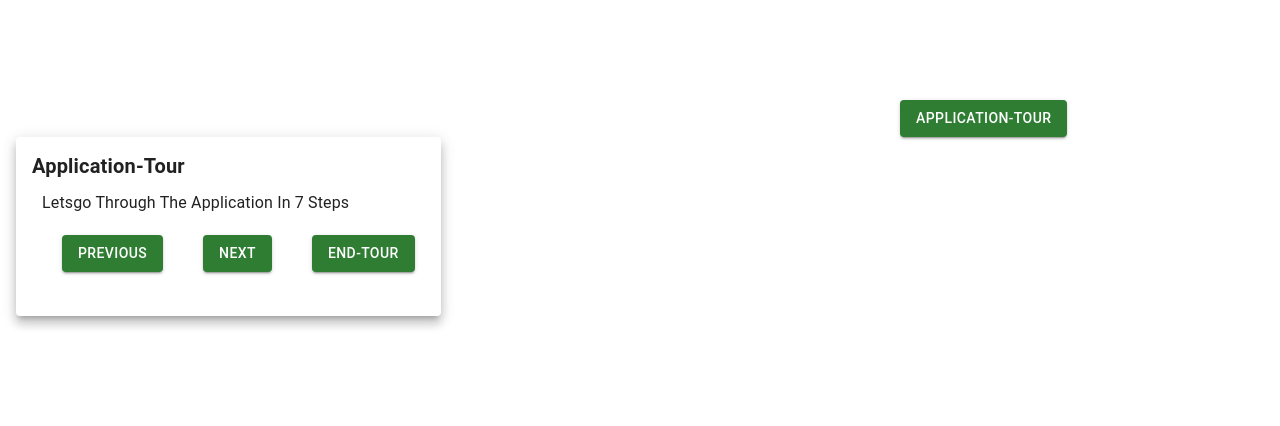
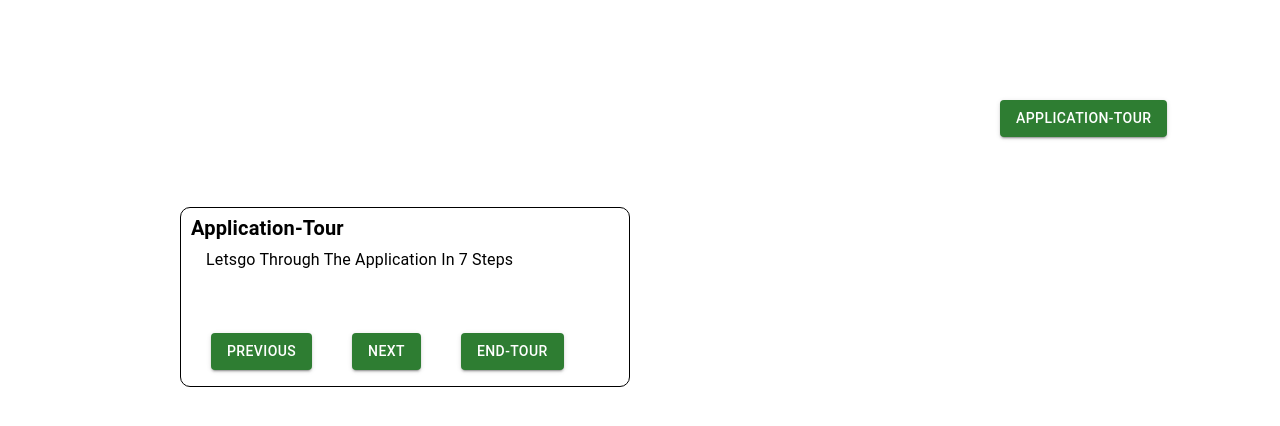
Before and after one commit to laksh-08/my-tour, a React (Create React App) app: page / in a window 1280 px wide. Both pictures are taken after a click on the button "APPLICATION-TOUR". Shown: the top 426 px of the page. Built offline with nearby package versions, Linux system fonts and the light colour scheme.

Commit message:
New Click file

```diff
--- a/src/Components/Step.js
+++ b/src/Components/Step.js
@@ -1,34 +1,32 @@
 import {useState} from 'react';
-import { MenuItem,Menu} from '@mui/material';
 import {Application} from './style';
 import Button from '@mui/material/Button';
 import TextMobileStepper from './Tour';
+import Grid from '@mui/material/Grid';
+import * as React from 'react';
+import Popper from '@mui/material/Popper';
 
-export default
 
-function TextMobile(){
-const [anchor,setAnchor]= useState(0);
-const open=Boolean(anchor);
-const handleClick=(event)=>{
-    setAnchor(event.currentTarget);
-};
-const handleClose=()=>{
-    setAnchor(+1);
-}
-return(
-<div>
-<Button variant="contained"  color="success" onClick={handleClick} sx={Application.box}> Application-Tour </Button>
-    <Menu anchor={anchor}
-    open={open}
-    onClose={handleClose}>
 
-        <MenuItem onClick={handleClose}disableRipple>
+    export default function SimplePopper() {
+      const [anchorEl, setAnchorEl] = useState(0);
 
-            {/* Render Tour.js File*/}
+      const handleClick = (event) => {
+        setAnchorEl(anchorEl ? false : event.currentTarget);
+      };
 
-            <TextMobileStepper />
-        </MenuItem>
-    </Menu>
-</div>
-)
+      const open = Boolean(anchorEl);
+      const id = open ? 'simple-popper' : undefined;
+
+      return (
+        <Grid>
+           <Button variant="contained"  color="success" onClick={handleClick}  sx={Application.box1}>
+             Application-Tour
+             </Button>
+        <Popper  open={open} anchorEl={anchorEl} >
+           {/* Render step.js File*/}
+              <TextMobileStepper />
+           </Popper>
+        </Grid>
+      );
     }
--- a/src/Components/Tour.js
+++ b/src/Components/Tour.js
@@ -71,7 +71,7 @@ export default
     return(
 
 
-      <Grid>
+      <Grid sx={Application.box}>
 
              { /*Call-Label*/}
 
@@ -84,7 +84,7 @@ export default
 
             { /*Previous-Button*/}
 
-          <Button variant="contained"  color="success" onClick={handleBack} sx={Application.text}> previous </Button>
+          <Button variant="contained"  color="success" onClick={handleBack} sx={Application.text} > previous </Button>
 
           {/* Next-Button */}
 
--- a/src/Components/style.js
+++ b/src/Components/style.js
@@ -1,3 +1,5 @@
+
+
 export const Application ={
 
    text:{
@@ -6,14 +8,26 @@ export const Application ={
    desc:{
        margin:'5px 0 20px 10px',
        textTransform:'Capitalize',
+       height:'65px',
+       width:'430px',
+       textIndent:'15px',
+       textAlign:'justify',
+       width:'430px',
    },
 
    label:{
-       padding:'0 0 5px 0',
+       padding:'5px 0 0 10px',
        fontWeight:'bold',
-      fontSize:'20px',
+       fontSize:'20px',
+     },
+   box:{
+       height:'180px',
+       width:'450px',
+       margin:'70px 650px 0 0 ',
+       border:'1px solid black',
+       borderRadius:'10px',
+    },
+   box1:{
+       margin:'100px 0 0 1000px',
    },
-   box:{
-      margin:'100px 0 0 900px',
-   },
-   }
+}
```
